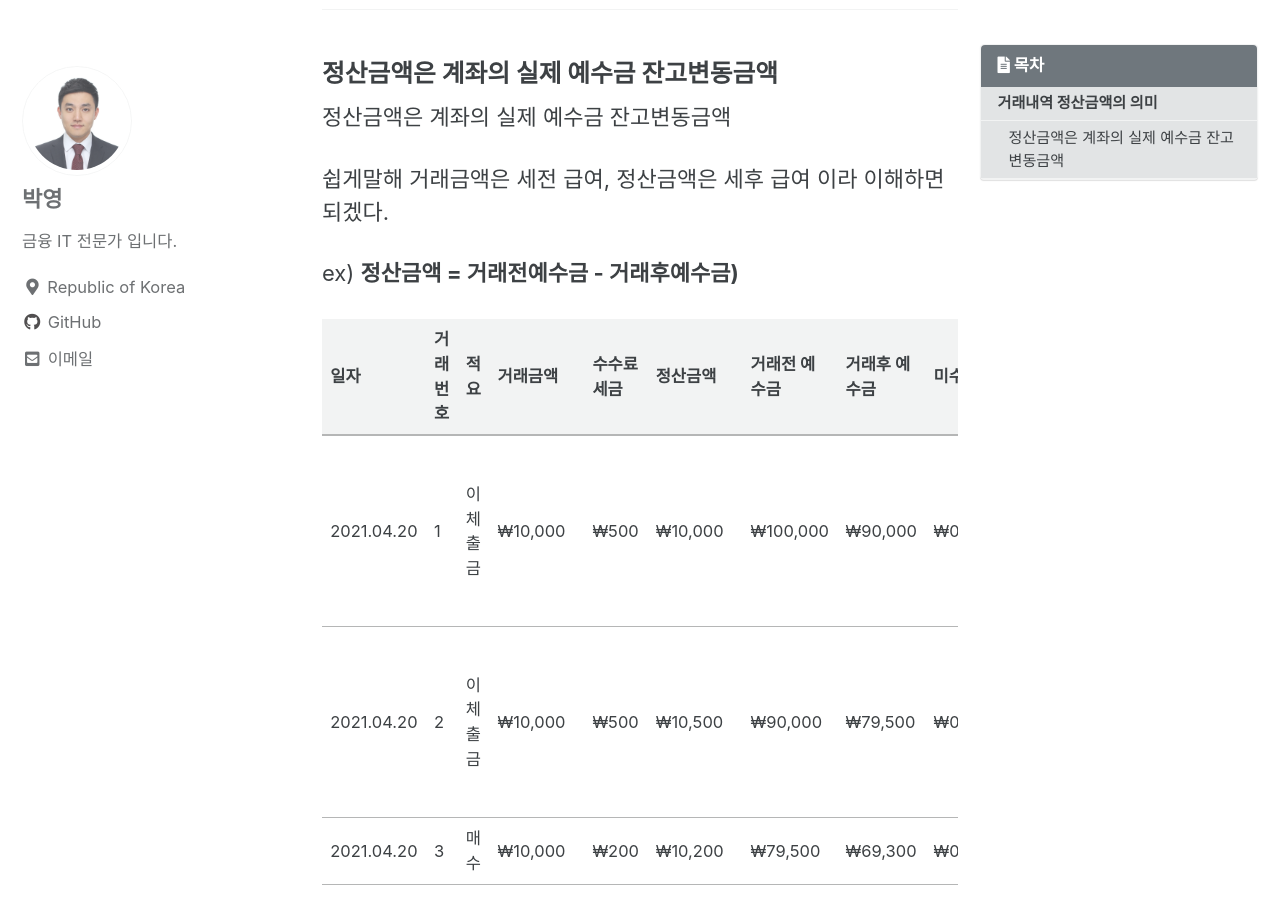
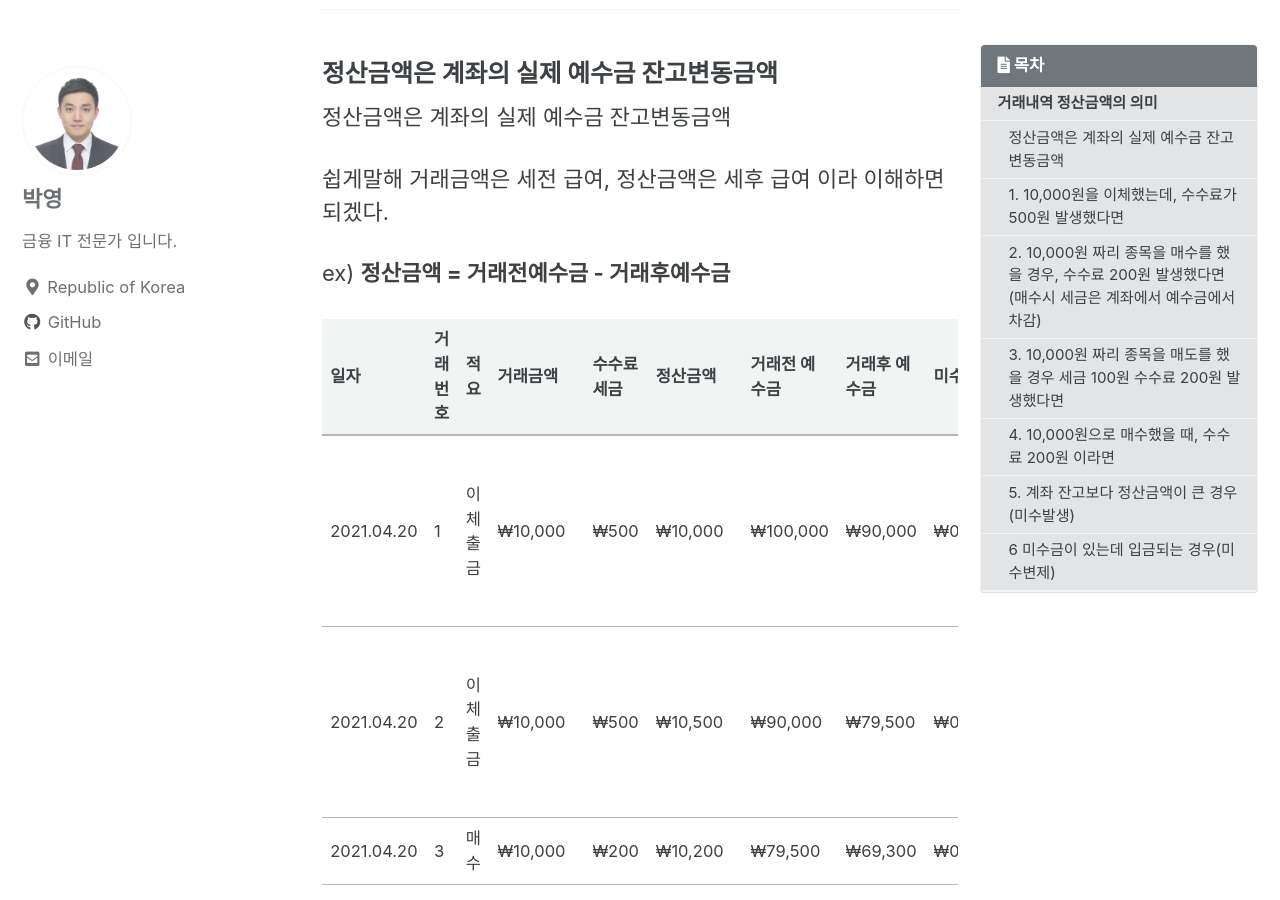
Before and after one commit to py0777/py0777.github.com, a Jekyll site: the page built from _posts/2014-05-28-tech-trade-amount.md, in a window 1280 px wide and 900 px high, scrolled down 361 px. Built offline with Jekyll 4.4.1, drawn with Linux system fonts in a browser that asks for light colours; cached includes are drawn as plain includes; a script that is not in the unit is left out; comment, search, counter and statistics services are not loaded.

Commit message:
Update 2014-05-28-tech-trade-amount.md

```diff
--- a/_posts/2014-05-28-tech-trade-amount.md
+++ b/_posts/2014-05-28-tech-trade-amount.md
@@ -21,7 +21,7 @@ popular: true
 
 쉽게말해 거래금액은 세전 급여, 정산금액은 세후 급여 이라 이해하면 되겠다.
 
-ex) **정산금액 = 거래전예수금 - 거래후예수금)**
+ex) **정산금액 = 거래전예수금 - 거래후예수금**
 
 | 일자       | 거래번호 | 적요     | 거래금액 | 수수료 세금 | 정산금액 | 거래전 예수금 | 거래후 예수금 | 미수금  | 미수변제 | 비고            |
 | ---------- | -------- | -------- | -------- | ----------- | -------- | ------------- | ------------- | ------- | -------- | --------------- |
@@ -33,7 +33,7 @@ ex) **정산금액 = 거래전예수금 - 거래후예수금)**
 | 2021.04.20 | 6        | 매수     | ₩100,000 | ₩0          | ₩100,000 | ₩69,000       | ₩0            | ₩30,100 | ₩0       | 미수발생        |
 | 2021.04.20 | 7        | 입금     | ₩50,000  | ₩0          | ₩50,000  | ₩0            | ₩19,900       |         | ₩30,100  | 미수변제        |
 
-**1. 10,000원을 이체했는데, 수수료가 500원 발생했다면**
+### 1. 10,000원을 이체했는데, 수수료가 500원 발생했다면
  -> 수수료를 현금으로 낸 경우: 거래금액 10,000 원, 정산금액 10,000원 수수료 500원(출금)
 
 ﻿﻿﻿ -> 수수료를 계좌에서 차감한 경우: 거래금액 10,000 원, 정산금액 10,500원 수수료 500원(출금)
@@ -43,14 +43,14 @@ ex) **정산금액 = 거래전예수금 - 거래후예수금)**
 | 2021.04.20 | 1        | 이체출금 | ₩10,000  | ₩500        | ₩10,000  | ₩100,000      | ₩90,000       | ₩0     | ₩0       | 수수료 현금납부 |
 | 2021.04.20 | 2        | 이체출금 | ₩10,000  | ₩500        | ₩10,500  | ₩90,000       | ₩79,500       | ₩0     | ₩0       | 수수료 계좌징수 |
 
-**2. 10,000원 짜리 종목을 매수를 했을 경우, 수수료 200원 발생했다면(매수시 세금은 계좌에서 예수금에서 차감)**
+### 2. 10,000원 짜리 종목을 매수를 했을 경우, 수수료 200원 발생했다면(매수시 세금은 계좌에서 예수금에서 차감)
    -> 거래금액 10,000원 정산금액 10,200원, 수수료 200원 입니다.
 
 | 일자       | 거래번호 | 적요 | 거래금액 | 수수료 세금 | 정산금액 | 거래전 예수금 | 거래후 예수금 | 미수금 | 미수변제 | 비고 |
 | ---------- | -------- | ---- | -------- | ----------- | -------- | ------------- | ------------- | ------ | -------- | ---- |
 | 2021.04.20 | 3        | 매수 | ₩10,000  | ₩200        | ₩10,200  | ₩79,500       | ₩69,300       | ₩0     | ₩0       |      |
 
-**3. 10,000원 짜리 종목을 매도를 했을 경우 세금 100원 수수료 200원 발생했다면**
+### 3. 10,000원 짜리 종목을 매도를 했을 경우 세금 100원 수수료 200원 발생했다면
 
  -> 거래금액 10,000원 정산금액 9,700원 세금 100원, 수수료 200원 입니다.
 
@@ -58,10 +58,9 @@ ex) **정산금액 = 거래전예수금 - 거래후예수금)**
 | ---------- | -------- | ---- | -------- | ----------- | -------- | ------------- | ------------- | ------ | -------- | --------------- |
 | 2021.04.20 | 4        | 매도 | ₩10,000  | ₩300        | ₩9,700   | ₩69,300       | ₩79,000       | ₩0     | ₩0       | 수수료 계좌징수 |
 
-**4. 10,000원으로 매수했을 때, 수수료 200원 이라면**
+### 4. 10,000원으로 매수했을 때, 수수료 200원 이라면
  -> 거래금액 9,800원 정산금액 10,000원 수수료 200원 입니다.
 
-﻿
 
 | 일자       | 거래번호 | 적요 | 거래금액 | 수수료 세금 | 정산금액 | 거래전 예수금 | 거래후 예수금 | 미수금 | 미수변제 | 비고 |
 | ---------- | -------- | ---- | -------- | ----------- | -------- | ------------- | ------------- | ------ | -------- | ---- |
@@ -69,24 +68,18 @@ ex) **정산금액 = 거래전예수금 - 거래후예수금)**
 
 
 
-
-
-**5. 계좌 잔고보다 정산금액이 큰 경우(미수발생)**
+### 5. 계좌 잔고보다 정산금액이 큰 경우(미수발생)
 
 | 일자       | 거래번호 | 적요 | 거래금액 | 수수료 세금 | 정산금액 | 거래전 예수금 | 거래후 예수금 | 미수금  | 미수변제 | 비고     |
 | ---------- | -------- | ---- | -------- | ----------- | -------- | ------------- | ------------- | ------- | -------- | -------- |
 | 2021.04.20 | 6        | 매수 | ₩100,000 | ₩0          | ₩100,000 | ₩69,000       | ₩0            | ₩30,100 | ₩0       | 미수발생 |
 
 
-
-
-
-**6 미수금이 있는데 입금되는 경우(미수변제)**
+### 6 미수금이 있는데 입금되는 경우(미수변제)
 
 | 일자       | 거래번호 | 적요 | 거래금액 | 수수료 세금 | 정산금액 | 거래전 예수금 | 거래후 예수금 | 미수금 | 미수변제 | 비고     |
 | ---------- | -------- | ---- | -------- | ----------- | -------- | ------------- | ------------- | ------ | -------- | -------- |
 | 2021.04.20 | 7        | 입금 | ₩50,000  | ₩0          | ₩50,000  | ₩0            | ₩19,900       |        | ₩30,100  | 미수변제 |
 
 
-
 \#정산금액, #거래금액 #거래내역 #미수금 #미수변제
```
